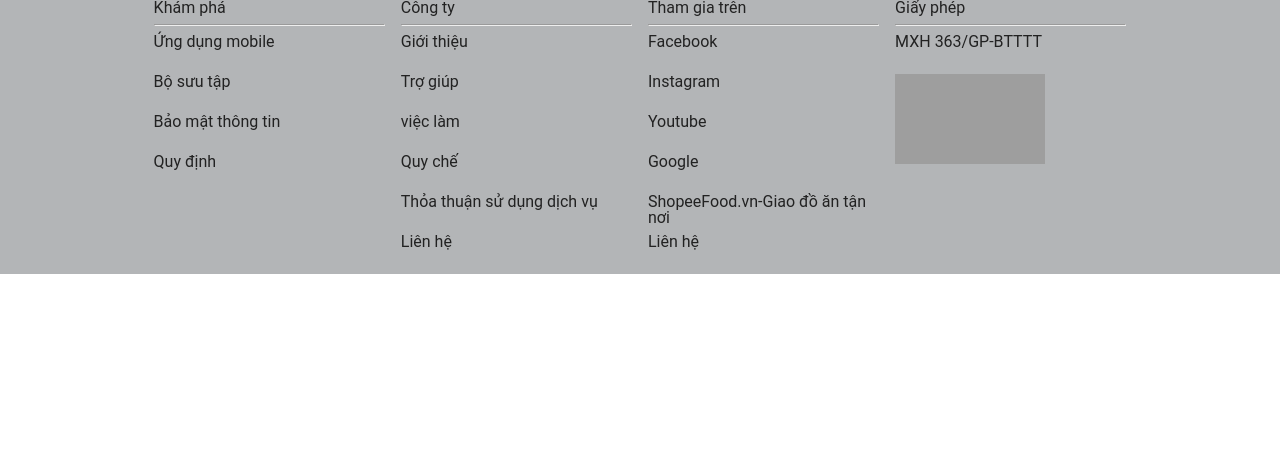
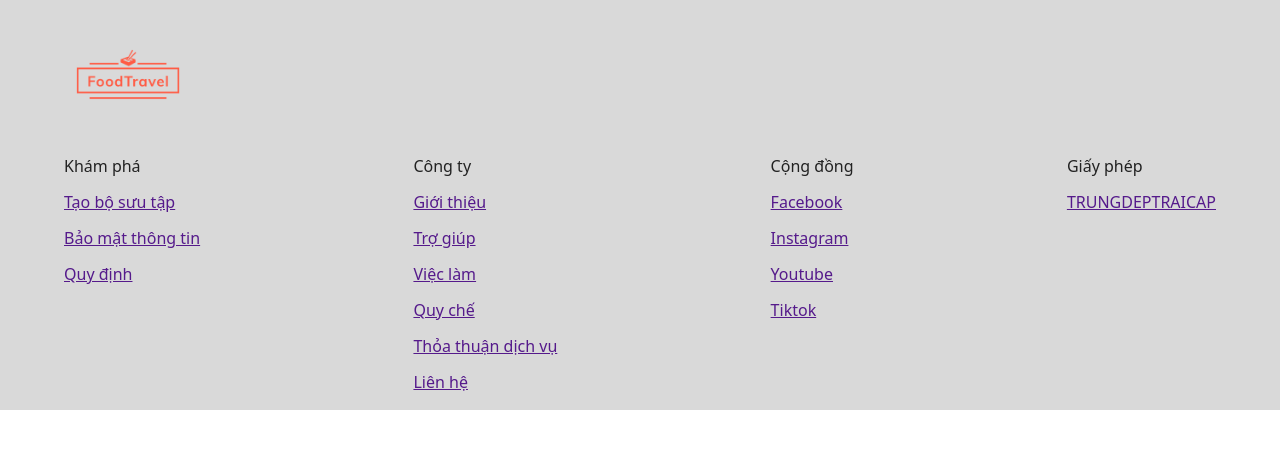
Before and after one commit to thanhtrung1602/foodTravel, a PHP site: page / in a window 1280 px wide. Shown: the top 449 px of the page. Run offline with PHP 8.4, Linux system fonts and the light colour scheme; grey boxes are pictures that could not be loaded.

Commit message:
update code

```diff
--- a/assets/style.css
+++ b/assets/style.css
@@ -5,7 +5,7 @@
     --white-color: #fff;
     --invalid-color: #f33a58;
     --desc-color: #0000008a;
-    --first-color: ;
+    --first-color: #D9D9D9;
     --second-color: ;
     --button-color: ;
     --system-ui: system-ui,'Segoe UI',Roboto,Helvetica,Arial,sans-serif,'Apple Color Emoji','Segoe UI Emoji','Segoe UI Symbol';
@@ -14,21 +14,26 @@
 html {
     font-family: var(--system-ui);
 }
- footer section{
-      margin-left: 12%;
-      margin-right: 12%;
-      display: flex;
-    }
-  div{
-    width: 100%;
-    height: 15%;
 
-  }
+footer{
+  background-color: var(--first-color);
+}
 
-  footer{
-    background-color: rgb(179, 181, 183);
-    font-family: roboto;
-  }
- div p{
-  height: 40px;
- }
+.footer-header img{
+  width: 10%;
+  margin: 10px 4rem;
+}
+
+.footer{
+  display: flex;
+  justify-content: space-between;
+  margin: 10px 4rem;
+}
+
+.footer-ul {
+  margin: 10px 0;
+}
+
+.footer-item{
+  padding: 10px 0;
+}
--- a/index.html
+++ b/index.html
@@ -41,10 +41,80 @@
         </main>
         <!-- Tuan -->
         <footer>
+            <div class="footer-header">
+                <img src="./img/logo/logo_main.png" alt="">
+            </div>
             <section class="footer">
+              <div class="footer-left">
+                <h2>Khám phá</h2>
+                <ul class="footer-ul">
+                    <li class="footer-item">
+                        <a href="">Tạo bộ sưu tập</a>
+                    </li>
+                    <li class="footer-item">
+                        <a href="">Bảo mật thông tin</a>
+                    </li>
+                    <li class="footer-item">
+                        <a href="">Quy định</a>
+                    </li>
+                </ul>
+              </div>
 
-                   <div>
-                    <h2>Khám phá</h2>
+              <div class="footer-middle">
+                <h2>Công ty</h2>
+                <ul class="footer-ul">
+                    <li class="footer-item">
+                        <a href="">Giới thiệu</a>
+                    </li>
+                    <li class="footer-item">
+                        <a href="">Trợ giúp</a>
+                    </li>
+                    <li class="footer-item">
+                        <a href="">Việc làm</a>
+                    </li>
+                    <li class="footer-item">
+                        <a href="">Quy chế</a>
+                    </li>
+                    <li class="footer-item">
+                        <a href="">Thỏa thuận dịch vụ</a>
+                    </li>
+                    <li class="footer-item">
+                        <a href="">Liên hệ</a>
+                    </li>
+                </ul>
+              </div>
+
+              <div class="footer-right">
+                <h2>Cộng đồng</h2>
+                <ul class="footer-ul">
+                    <li class="footer-item">
+                        <a href="">Facebook</a>
+                    </li>
+                    <li class="footer-item">
+                        <a href="">Instagram</a>
+                    </li>
+                    <li class="footer-item">
+                        <a href="">Youtube</a>
+                    </li>
+                    <li class="footer-item">
+                        <a href="">Tiktok</a>
+                    </li>
+                </ul>
+              </div>
+
+
+              <div class="footer-last">
+                <h2>Giấy phép</h2>
+                <ul class="footer-ul">
+                    <li class="footer-item">
+                        <a href="">TRUNGDEPTRAICAP</a>
+                    </li>
+                    <!-- <li class="footer-item">
+                        <img src="./img/logo/pinterest_board_photo.png" alt="">
+                    </li> -->
+                </ul>
+              </div>
+                   <!-- <div>
                     <hr />
                     <p>Ứng dụng mobile</p>
                     <p>Bộ sưu tập</p>
@@ -77,7 +147,7 @@
                     <p>MXH 363/GP-BTTTT</p>
                    <p><img src="https://www.foody.vn/style/images/gov_seals.jpg" width="150px" height="90px"></p>
 
-                   </div>
+                   </div> -->
 
             </section>
         </footer>
```
